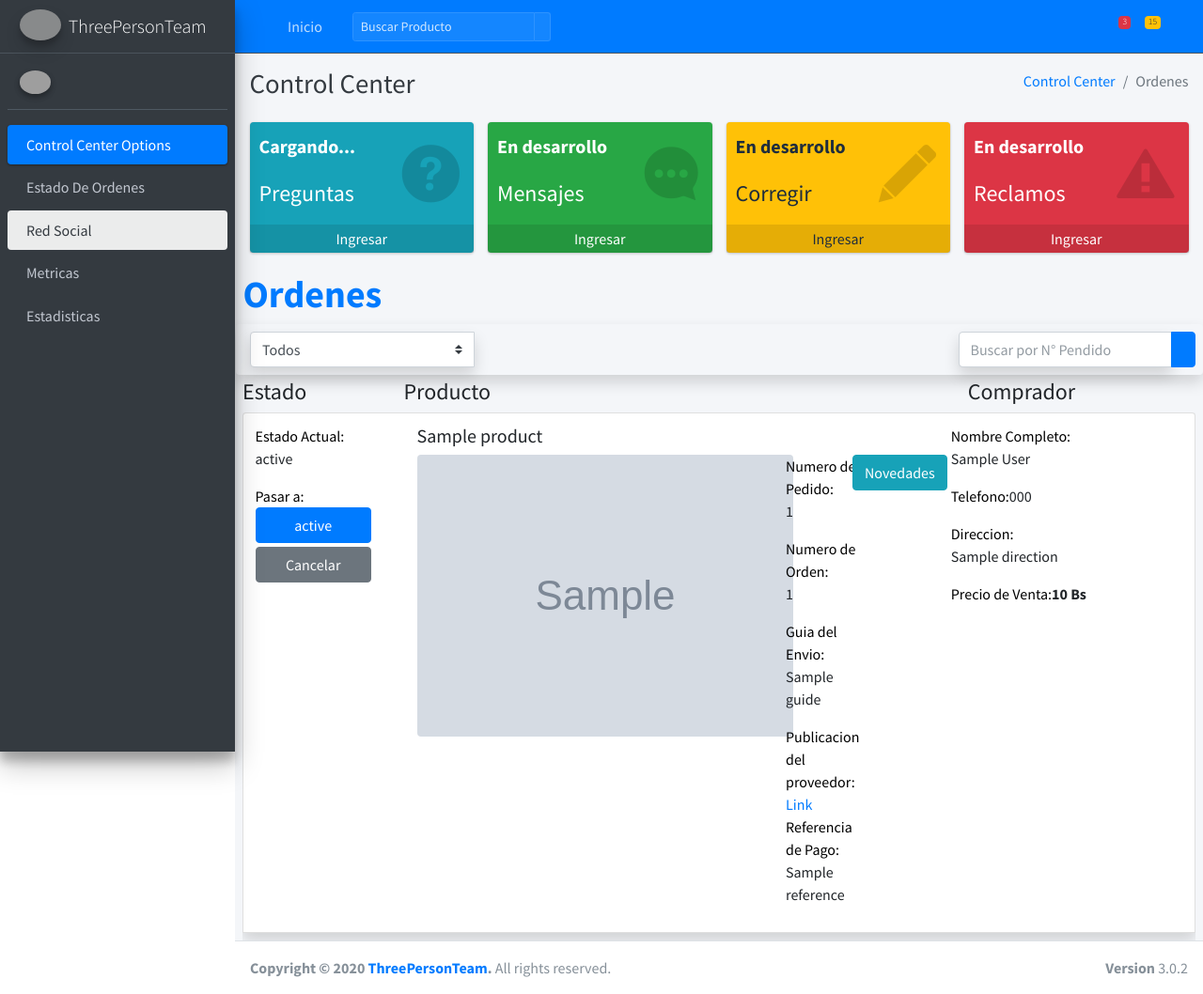
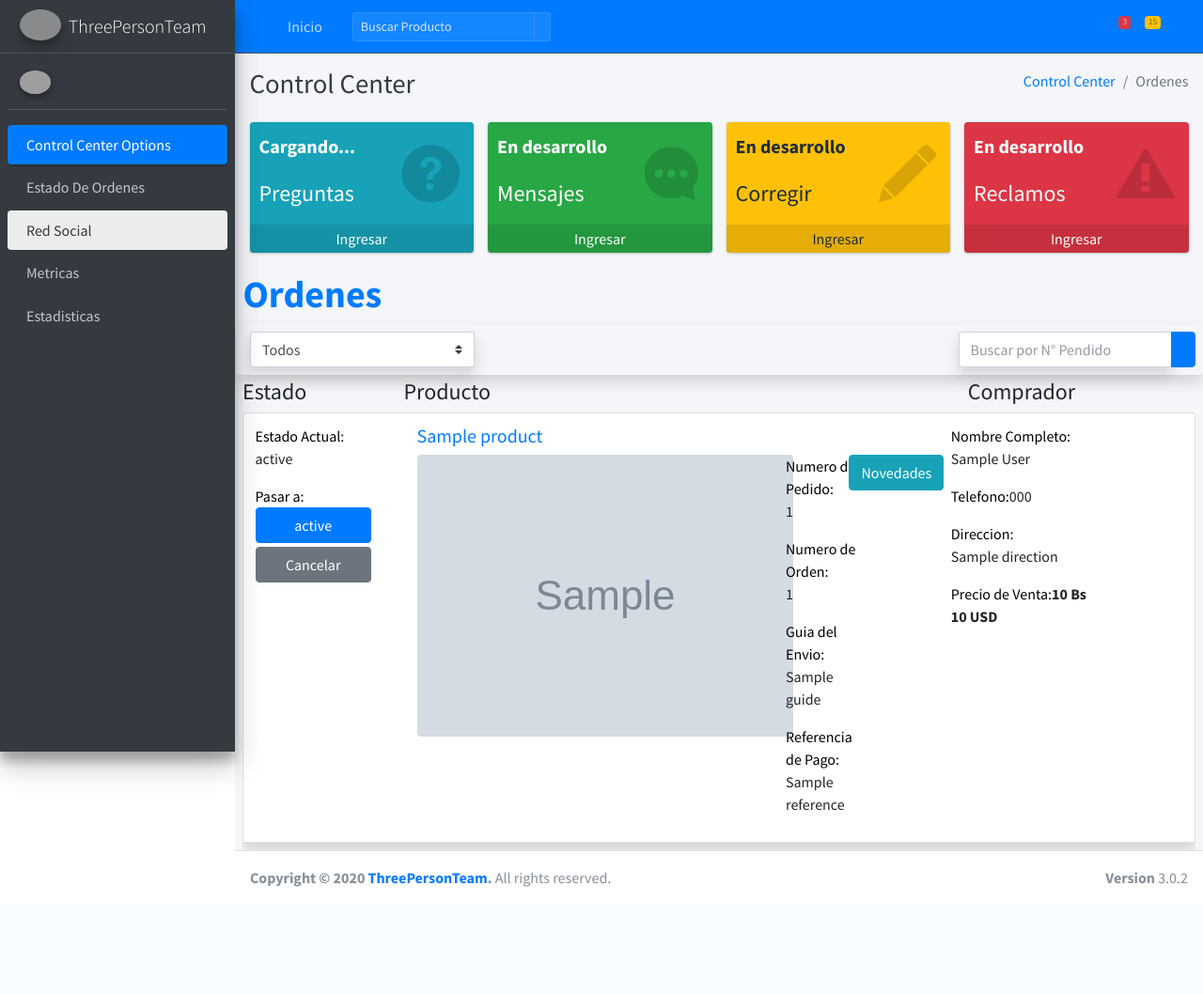
Before and after one commit to jgmc3012/dashboard_go_shop, a Django app: template dashboard/templates/dashboard/adviser.orders.html in a window 1280 px wide. Shown: the whole page at 94% size. After the commit the page ends 944 px from the top, so only its background shows below. Run offline with Django 3.2, Linux system fonts and the light colour scheme; the template is opened without the code that fills it: most values are stand-ins (such as "Sample title", 1, 10 or a date in 2020); grey boxes marked "Sample" are stand-in pictures; some libraries are stand-ins or nearby versions; grey boxes are pictures that could not be loaded.

Commit message:
:recycle: refactor: UI en la interfaz de ordenes

```diff
--- a/dashboard/templates/dashboard/adviser.orders.html
+++ b/dashboard/templates/dashboard/adviser.orders.html
@@ -95,7 +95,12 @@
                     </div>
                     <div class='col-7'>
                         <!-- Datos del Product -->
-                        <h5>{{ order.product.title }}</h5>
+                        <a href="{{ order.product.provider_link }}"
+                            target="_blank"
+                            rel="noopener noreferrer"
+                        >
+                            <h5>{{ order.product.title }}</h5>
+                        </a>
                         <div class="d-flex">
                             <div class='flex-fill'>
                                 <img
@@ -116,13 +121,6 @@
                                 <div class="row">
                                     <span class="text-black">Guia del Envio:</span>
                                     <p>{{ order.shipping.guide }}</p>
-                                </div>
-                                <div class="row">
-                                    <span class="text-black">Publicacion del proveedor:</span>
-                                    <a
-                                        target="_blank"
-                                        href="{{ order.product.provider_link }}"
-                                    >Link</a>
                                 </div>
                                 <div class="row">
                                     <span class="text-black">Referencia de Pago:</span>
@@ -157,6 +155,7 @@
                         <div class="row">
                             <span class="text-black">Precio de Venta: </span>
                             <strong>{{ order.invoice.pay.amount }} Bs</strong>
+                            <strong>{{ order.product.sale_price }} USD</strong>
                         </div>
                         <!-- / Datos del Vendodor -->
                     </div>
```
